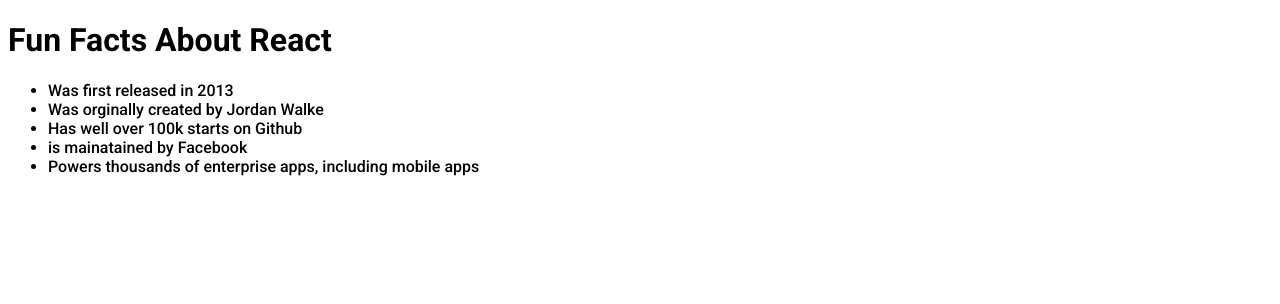
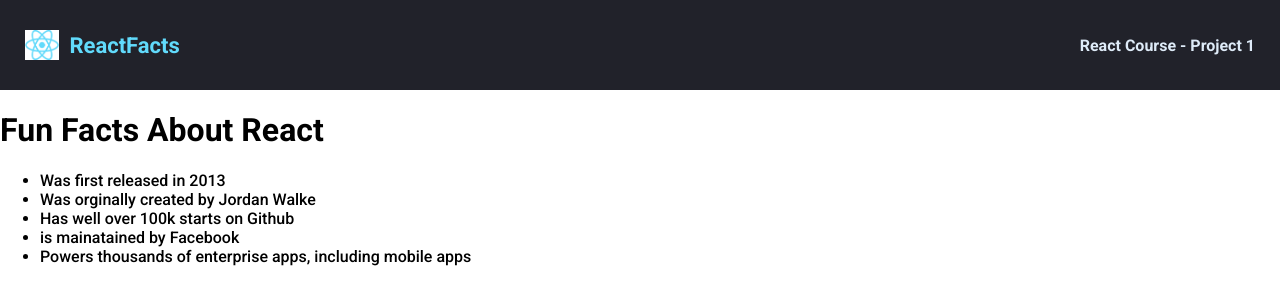
Before and after one commit to Tinady/scrimba-react-course, a React (Create React App) app in the folder funfactsabtreact/: page / in a window 1280 px wide. Shown: the top 304 px of the page. Built offline with nearby package versions, Linux system fonts and the light colour scheme.

Commit message:
Navbar styling

```diff
--- a/funfactsabtreact/src/components/Navbar.js
+++ b/funfactsabtreact/src/components/Navbar.js
@@ -1,9 +1,14 @@
 import React from "react";
+import logo from "../imgs/react-logo.png"
+
 function  Navbar(){
     return(
-        <div>
+       <nav>
+       <img src={logo} className="nav--icon" />
+            <h3 className="nav--logo_text">ReactFacts</h3>
+            <h4 className="nav--title">React Course - Project 1</h4>
 
-        </div>
+      </nav>
     )
 
 
--- a/funfactsabtreact/src/index.css
+++ b/funfactsabtreact/src/index.css
@@ -1,4 +1,40 @@
+
 @import url('https://fonts.googleapis.com/css2?family=Roboto:wght@300;500;700&display=swap');
-*{
-    font-family: Roboto, Arial;
+
+* {
+    box-sizing: border-box;
 }
+
+body {
+    margin: 0;
+    font-family: Roboto, sans-serif;
+}
+
+nav {
+    display: flex;
+    align-items: center;
+    background-color: #21222A;
+    height: 90px;
+    padding: 30px 25px;
+}
+
+.nav--logo_text, .nav--title {
+    margin: 0;
+}
+
+.nav--logo_text {
+    margin-right: auto;
+  color: #61DAFB;
+    font-weight: 700;
+    font-size: 22px;
+}
+
+.nav--title {
+    color: #DEEBF8;
+    font-weight: 600;
+}
+
+.nav--icon {
+    height: 30px;
+    margin-right: 10px;
+}
```
Also changed, not shown: funfactsabtreact/src/react-logo.png (deleted).
